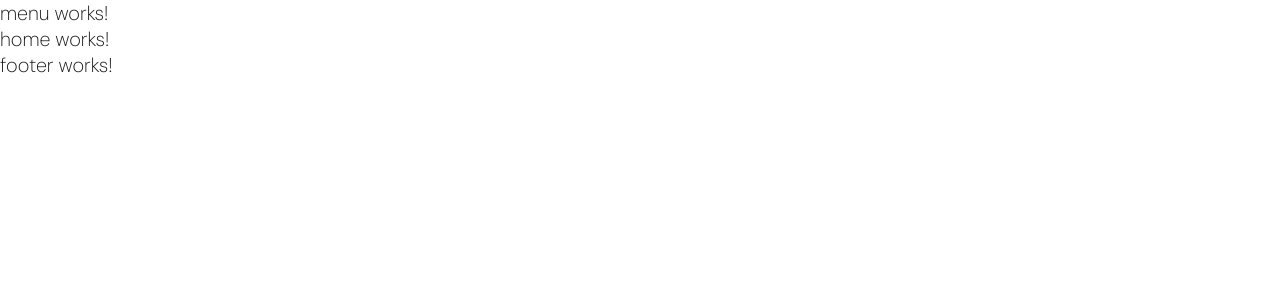
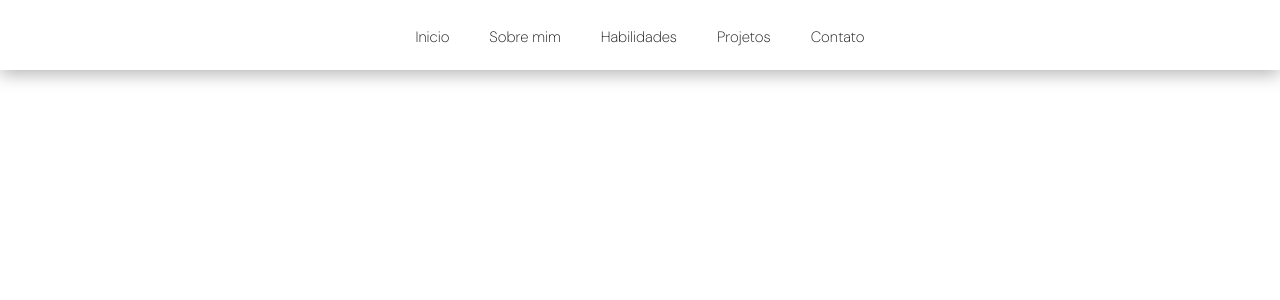
Before and after one commit to rafaelalves02/meu-portfolio, an Angular app: page / in a window 1280 px wide. Shown: the top 300 px of the page. Built offline with nearby package versions, Linux system fonts and the light colour scheme.

Commit message:
fazendo menu

```diff
--- a/src/app/menu/menu.component.css
+++ b/src/app/menu/menu.component.css
@@ -0,0 +1,65 @@
+nav {
+    box-shadow: 0 4px 17px #0000004d;
+    position: fixed;
+    width: 100%;
+    background: #fff;
+    display: flex;
+    align-items: center;
+    justify-content: right;
+    height: 70px;
+}
+
+nav ul {
+    display: flex;
+    flex-direction: column;
+    align-items: center;
+    justify-content: center;
+    list-style: none;
+    position: absolute;
+    top: 71px;
+    background: #fff;
+    width: 100%;
+}
+
+nav ul.open {
+    display: flex;
+}
+
+nav ul.open {
+    display: none;
+}
+
+nav ul li {
+    padding: 20px;
+}
+
+nav ul li a {
+    font-size: var(--font-size-5);
+}
+
+nav ul li a:hover {
+    color: var(--color-blue-2);
+}
+
+nav i {
+    font-size: 45px;
+    margin: 0 15px;
+    cursor: pointer;
+}
+
+@media (min-width: 768px) {
+    nav {
+        justify-content: center;
+    }
+
+    nav ul.open, nav ul.closed {
+        display: flex;
+        flex-direction: row;
+        position: relative;
+        top: 0;
+    }
+
+    nav i {
+        display: none;
+    }
+}
--- a/src/app/menu/menu.component.html
+++ b/src/app/menu/menu.component.html
@@ -1 +1,11 @@
-<p>menu works!</p>
+<nav>
+    <ul [class]="menuStatus">
+        <li *ngFor="let item of menuItems">
+            <a [href]="item.url">{{item.name}}</a>
+        </li>
+    </ul>
+
+    <i (click)="menuClick()" class="material-symbols-outlined">
+        menu
+    </i>
+</nav>
--- a/src/app/menu/menu.component.ts
+++ b/src/app/menu/menu.component.ts
@@ -1,12 +1,31 @@
 import { Component } from '@angular/core';
 import { MenuService } from '../services/menu.service';
+import { Menu } from '../models/menu';
+import { CommonModule } from '@angular/common';
 
 @Component({
   selector: 'app-menu',
-  imports: [],
+  imports: [CommonModule],
   templateUrl: './menu.component.html',
   styleUrl: './menu.component.css'
 })
 export class MenuComponent {
+
   constructor(private menuService: MenuService) { }
+
+  menuItems?: Array<Menu>;
+
+  menuStatus: string = 'closed';
+
+
+
+  ngOnInit() {
+    const menu = this.menuService.getItems();
+
+    this.menuItems = menu;
+  }
+
+  menuClick() {
+    this.menuStatus = (this.menuStatus === 'open' ? 'closed' : 'open')
+  }
 }
--- a/src/index.html
+++ b/src/index.html
@@ -12,6 +12,7 @@
   <link
     href="https://fonts.googleapis.com/css2?family=DM+Sans:ital,opsz,wght@0,9..40,100..1000;1,9..40,100..1000&family=Passion+One&family=Sriracha&display=swap"
     rel="stylesheet">
+  <link rel="stylesheet" href="https://fonts.googleapis.com/css2?family=Material+Symbols+Outlined:opsz,wght,FILL,GRAD@20..48,100..700,0..1,-50..200&icon_names=menu" />
 </head>
 
 <body>
```
